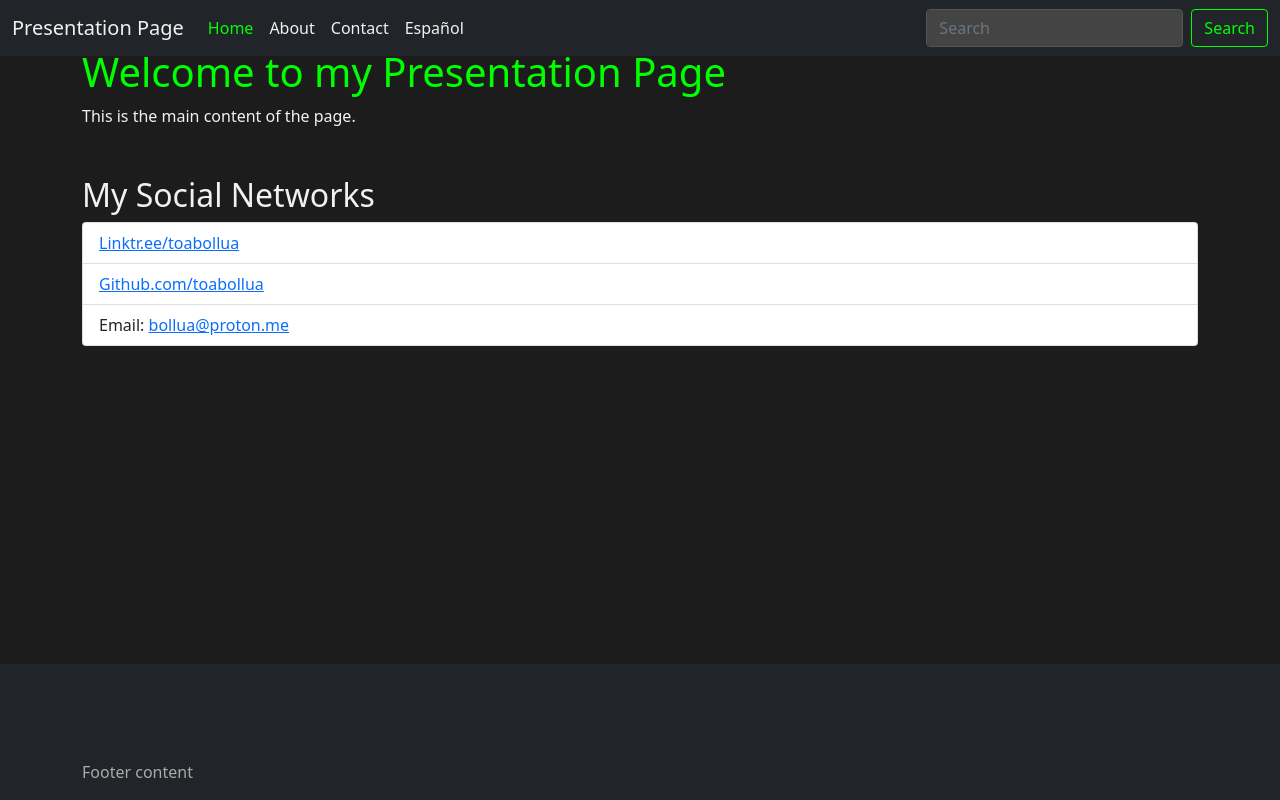
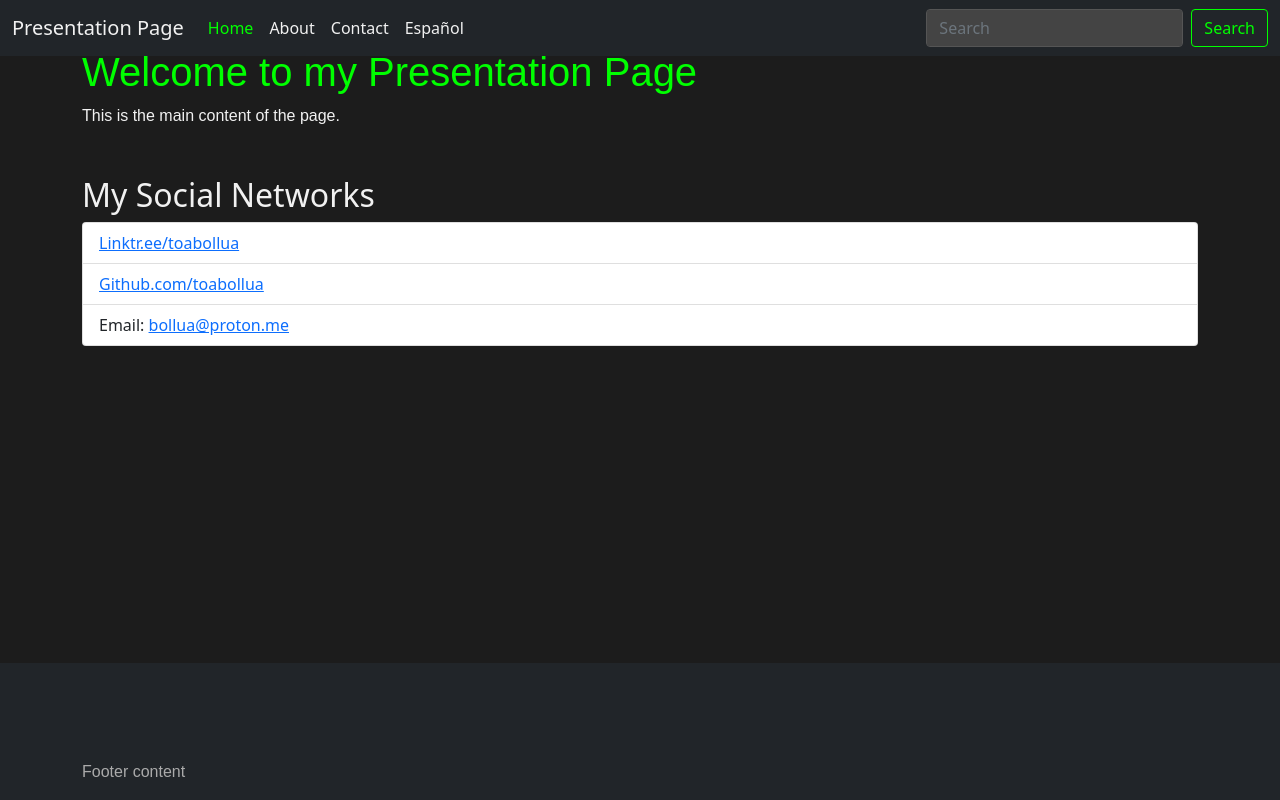
Before and after one commit to ToaBollua/ToaBollua.github.io, a plain HTML site: page index-en.html in a window 1280 px wide. Drawn offline with nearby package versions, Linux system fonts and the light colour scheme.

Commit message:
Miracode font added

```diff
--- a/styles/index.css
+++ b/styles/index.css
@@ -1,3 +1,14 @@
+@font-face {
+    font-family: 'Miracode';
+    src: 'src/fonts/Miracode.ttf' format('truetype');
+    font-weight: normal;
+    font-style: normal;
+}
+
+.font-custom {
+    font-family: 'Miracode', sans-serif;
+}
+
 body {
     background-color: #1c1c1c;
     color: #f1f1f1;
@@ -23,10 +34,12 @@ body {
 
   h1 {
     color: #00ff00;
+    font-family: 'Miracode', sans-serif;
   }
 
   p {
     color: #f1f1f1;
+    font-family: 'Miracode', sans-serif;
   }
 
   .footer {
@@ -36,6 +49,7 @@ body {
 
   .text-muted {
     color: #aaa !important;
+    font-family: 'Miracode', sans-serif;
   }
 
 
@@ -54,14 +68,3 @@ body {
     background-color: #00ff00;
     color: #1c1c1c;
   }
-
-@font-face {
-    font-family: 'Miracode';
-    src: 'src/fonts/Miracode.ttf' format('truetype');
-    font-weight: normal;
-    font-style: normal;
-}
-
-.font-custom {
-    font-family: 'Miracode', sans-serif;
-}
```
